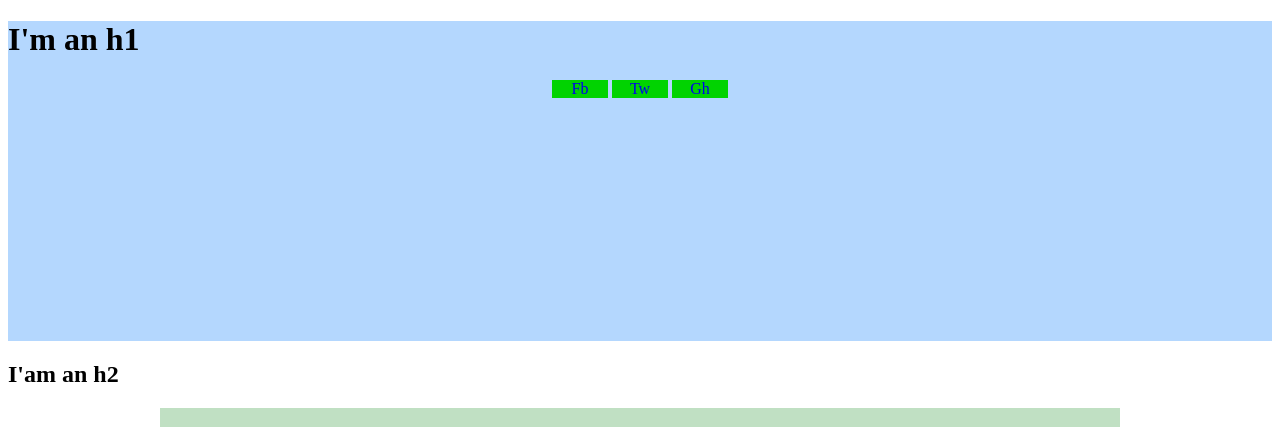
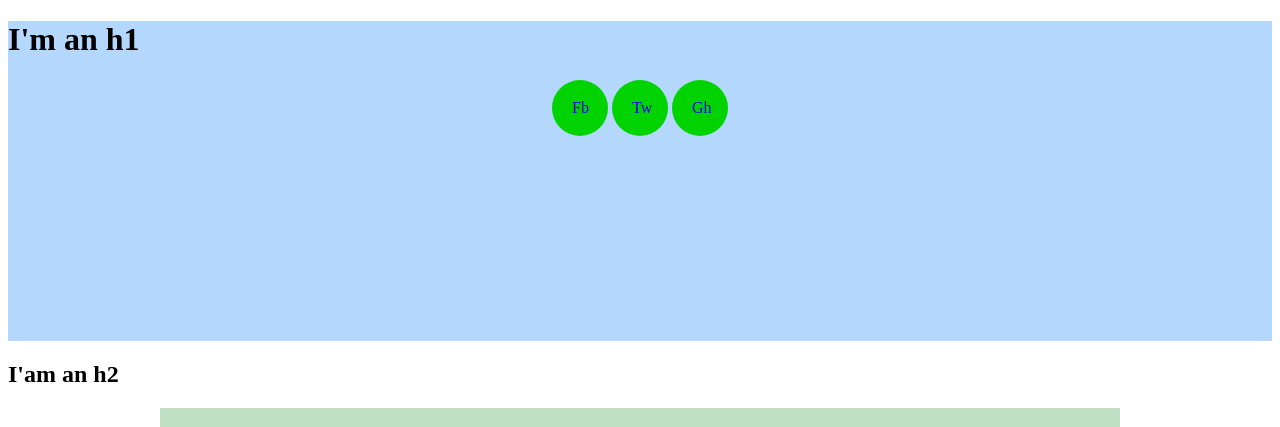
Before and after one commit to kennethpalad/intermediate-css, a plain HTML site: page index.html in a window 1280 px wide. Shown: the top 427 px of the page. Drawn offline with Linux system fonts and the light colour scheme.

Commit message:
Add css to vertically center link inside circle

```diff
--- a/css/styles.css
+++ b/css/styles.css
@@ -45,15 +45,21 @@
 .social-list > li{
     display: inline-block;
     background-color: #01d301;
-    min-width: 3.5em;
+    width: 3.5em;
+    height: 3.5em;
+    border-radius: 100px ;
+    box-sizing: border-box;
+    padding: 1.25em;
+    font-size: 1em;
+    line-height: 1;
+
+
 }
 .social-list a{
     text-decoration: none;
 }
 
 
-
-
 .full-hero{
     height: 40vh;
     background-color: #b4d7fe;
```
